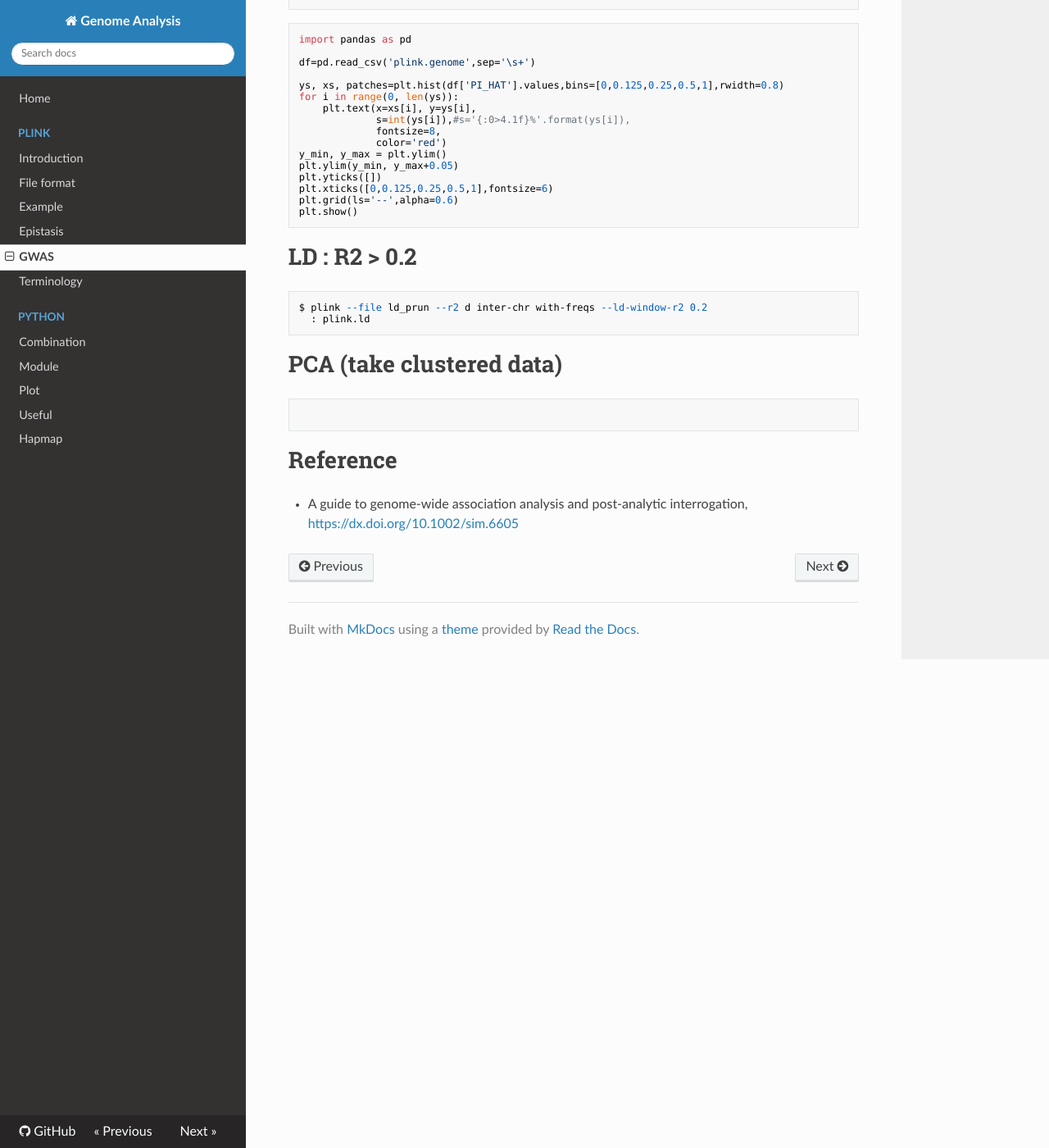
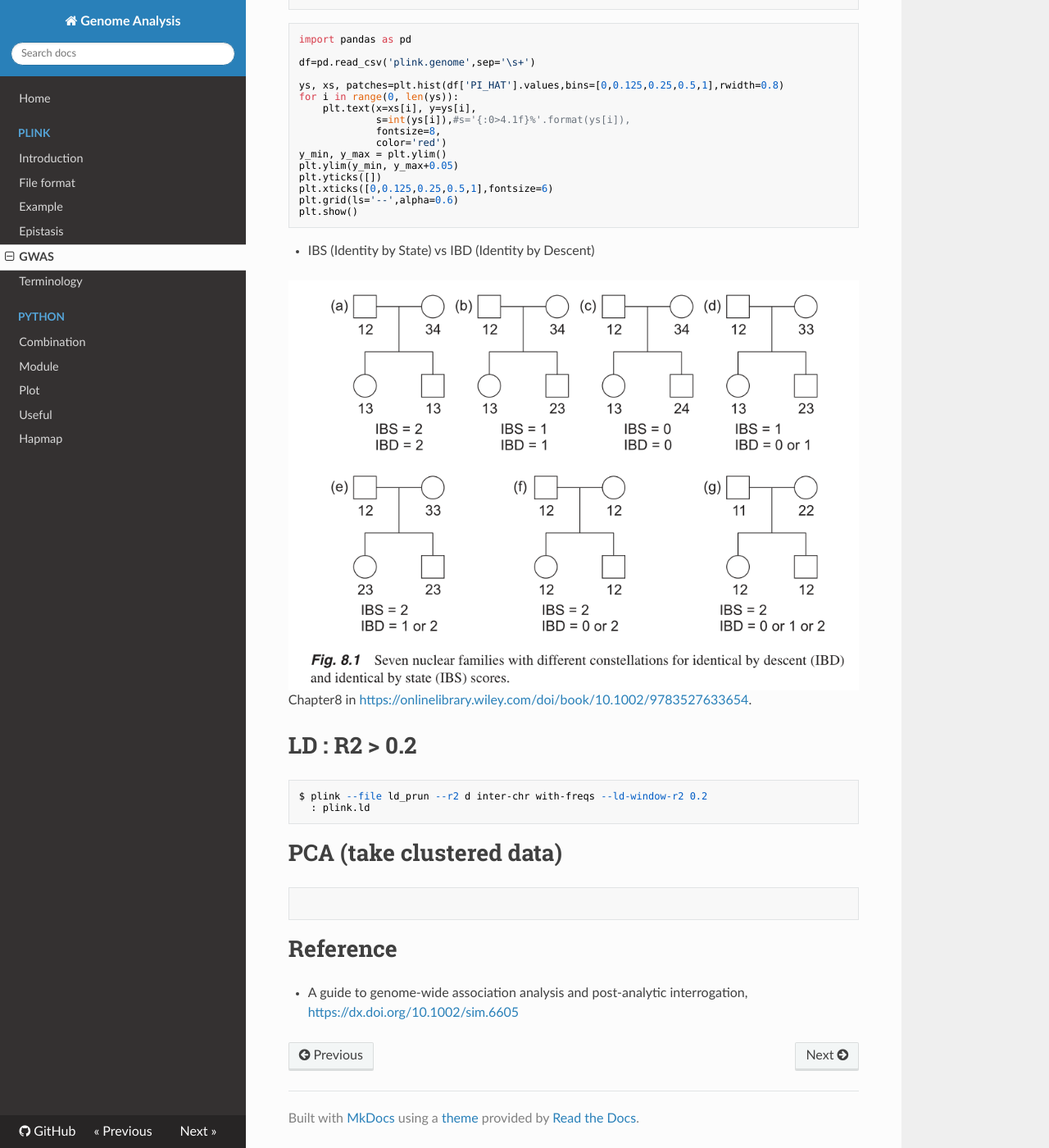
Before and after one commit to WonyoungCho/plink, an MkDocs documentation site: the page built from docs/GWAS.md, in a window 1280 px wide and 1400 px high, scrolled down 1385 px. Shown: the whole window at 82% size. Built offline with MkDocs 1.6.1, drawn with Linux system fonts in a browser that asks for light colours; nearby versions of some CDN libraries; old or Windows-style settings are respelled for this version of MkDocs.

Commit message:
Update GWAS.md

````diff
--- a/docs/GWAS.md
+++ b/docs/GWAS.md
@@ -24,6 +24,7 @@ $ plink --bfile variant --maf 0.01 –make-bed --out maf5
 $ plink --file raw_data --mind 0.05 --make-bed --out sample5
   : sample5.bed + sample5.bim + sample5.fam
 ```
+
 # Heterozygosity : |F| = (1-O/E) < 0.1
 ```
 $ plink --bfile sample5 --hardy
@@ -45,6 +46,7 @@ df_snp.to_csv('hetero_prun.out',index=False)
 $ plink --bfile ld_prun --extract hetero_prun.out --recode --out hetero_prun
   : hetero_prun.ped + hetero_prun.map
 ```
+
 # IBD : PI-HAT > 0.2
 > - Identical twins, and duplicates, are 100%identical by descent (Pihat 1.0)
 > - First-degree relatives are 50% IBD (Pihat 0.5)
@@ -72,6 +74,11 @@ plt.xticks([0,0.125,0.25,0.5,1],fontsize=6)
 plt.grid(ls='--',alpha=0.6)
 plt.show()
 ```
+- IBS (Identity by State) vs IBD (Identity by Descent)
+
+![IBS_IBD](./image/IBS_IBD.PNG)
+Chapter8 in <https://onlinelibrary.wiley.com/doi/book/10.1002/9783527633654>.
+
 # LD : R2 > 0.2
 ```
 $ plink --file ld_prun --r2 d inter-chr with-freqs --ld-window-r2 0.2
````
